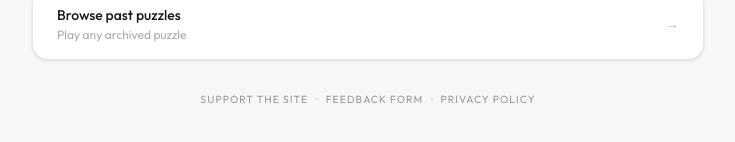
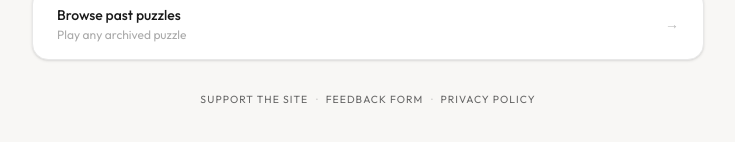
Before and after one commit to cbolson22/Compound-Games-Public, a Next.js app: page / in a window 1280 px wide. Shown: the part 580-722 px from the top of the page, without its empty margins (272-1007 px from the left). Built offline with nearby package versions, Linux system fonts and the light colour scheme; no server answers.

Commit message:
Darker footer buttons

```diff
--- a/app/HomeContent.tsx
+++ b/app/HomeContent.tsx
@@ -351,21 +351,21 @@ export default function HomeContent() {
             target="_blank"
             rel="noopener noreferrer"
             onClick={() => posthog.capture('support_clicked')}
-            className="text-[0.65rem] text-[#999] hover:text-[#555] transition-colors uppercase tracking-widest"
+            className="text-[0.65rem] text-[#666] hover:text-[#333] transition-colors uppercase tracking-widest"
           >
             Support the Site
           </a>
           <span className="text-[0.65rem] text-[#bbb]">·</span>
           <button
             onClick={() => setShowFeedback(true)}
-            className="text-[0.65rem] text-[#999] hover:text-[#555] transition-colors uppercase tracking-widest"
+            className="text-[0.65rem] text-[#666] hover:text-[#333] transition-colors uppercase tracking-widest"
           >
             Feedback Form
           </button>
           <span className="text-[0.65rem] text-[#bbb]">·</span>
           <button
             onClick={() => setShowPrivacy(true)}
-            className="text-[0.65rem] text-[#999] hover:text-[#555] transition-colors uppercase tracking-widest"
+            className="text-[0.65rem] text-[#666] hover:text-[#333] transition-colors uppercase tracking-widest"
           >
             Privacy Policy
           </button>
```
